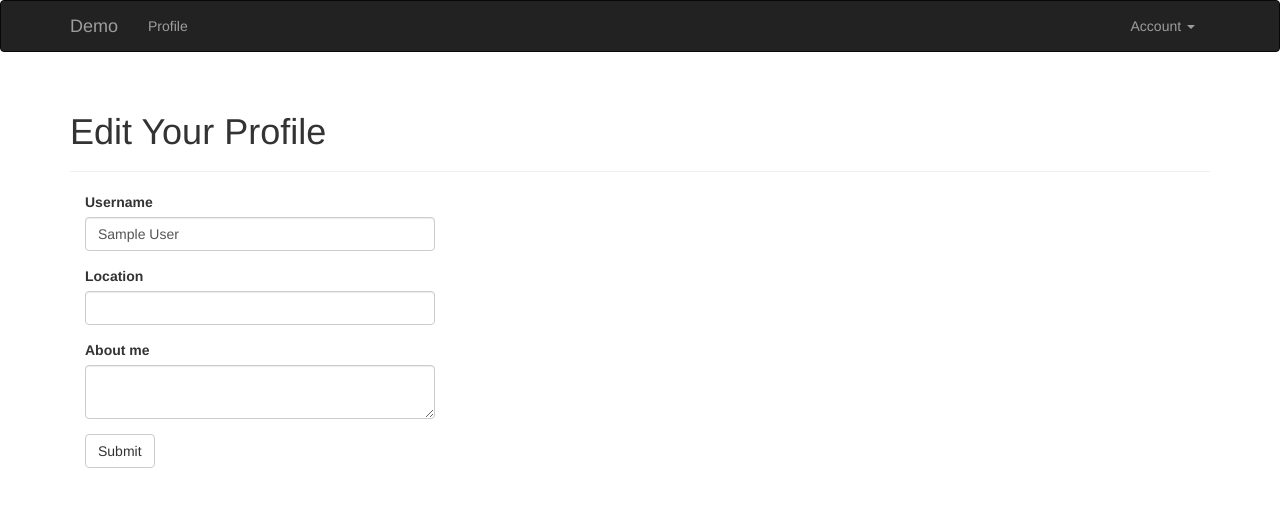
After one commit to magodo/flask_demo, a Flask app: page /edit-profile in a window 1280 px wide. The commit adds this page. Shown: the top 507 px of the page. Run offline with Flask 2, Linux system fonts and the light colour scheme; the visitor is signed in with stand-in values (Sample User, id 1); data comes from the database, SQL or seed files in the repository; some libraries are stand-ins or nearby versions.

Commit message:
user profile

```diff
--- a/app/auth/views.py
+++ b/app/auth/views.py
@@ -18,6 +18,10 @@ from ..models import UserModel
 from .forms import LoginForm, JoinForm, ChangePasswordForm, PasswordResetForm, \
                    PasswordResetRequestForm, ChangeEmailForm
 
+#####################################
+# Login && Logout
+#####################################
+
 @auth.route('/login', methods=['GET', 'POST'])
 def login():
     form = LoginForm()
@@ -26,7 +30,6 @@ def login():
         password = form.password.data
         obj = UserModel.query.filter_by(email=email).first()
         if obj is not None and obj.verify_password(password):
-            # add user to session
             login_user(obj, form.remember_me.data)
             return redirect(request.args.get('next') or url_for('main.index'))
         else:
@@ -36,30 +39,26 @@ def login():
 @auth.route('/logout')
 @login_required
 def logout():
-    # change online state to false
-    current_user.state = False
-    db.session.add(current_user)
-
-    # pop user from session
     logout_user()
     flash('You have been logged out.')
     return redirect(url_for('main.index'))
+
+#####################################
+# Join && Confirmation
+#####################################
 
 @auth.route('/join', methods=['GET','POST'])
 def join():
     form = JoinForm()
     if form.validate_on_submit():
         # create new row and store in db
-        user = UserModel(phone=form.phone.data, email=form.email.data,
-                       password=form.password.data, state=True,
-                       expire=datetime.today()+timedelta(days=365*10),
-                       name=form.name.data, is_male=form.gender.data is 'M',
-                       company=form.company.data,job=form.job.data,
-                       address=form.address.data, qq=form.qq.data)
+        user = UserModel(email=form.email.data,
+                         password=form.password.data,
+                         name=form.name.data)
         db.session.add(user)
         db.session.commit()
 
-        # add user to session
+        # login user
         login_user(user, False)
 
         # send confirmation email to user
@@ -104,6 +103,21 @@ def resend_confirmation():
     flash('A confirmation email has sent to you by email')
     return redirect(url_for('main.index'))
 
+# protect un-confirmed user from accessing pages except "auth" views or "static"
+@auth.before_app_request
+def before_request():
+    if current_user.is_authenticated:
+        current_user.ping()
+        if not current_user.confirmed \
+                and request.endpoint[:5] != 'auth.':
+            return redirect(url_for('auth.unconfirmed'))
+
+#####################################
+# Change password
+#####################################
+
+# change password after login
+
 @auth.route('/change-password', methods=['GET', 'POST'])
 @login_required
 def change_password():
@@ -118,15 +132,7 @@ def change_password():
             flash("Invalid password.")
     return render_template('auth/change_password.html', form=form)
 
-
-# protect un-confirmed user from accessing pages except "auth" views or "static"
-@auth.before_app_request # before_request only impact request within blueprint
-def before_request():
-    if current_user.is_authenticated \
-       and not current_user.confirmed \
-       and request.endpoint[:5] != 'auth.'\
-       and request.endpoint != 'static':
-        return redirect(url_for('auth.unconfirmed'))
+# reset password when forget
 
 @auth.route('/reset', methods=['GET','POST'])
 def password_reset_request():
@@ -157,6 +163,10 @@ def password_reset(token):
             return redirect(url_for('main.index'))
     return render_template('auth/reset_password.html', form=form)
 
+#####################################
+# Change Email
+#####################################
+
 @auth.route('/change-email', methods=['GET', 'POST'])
 @login_required
 def change_email_request():
--- a/app/decorators.py
+++ b/app/decorators.py
@@ -23,4 +23,4 @@ def permission_required(permission):
         return decorated_function
     return decorator
 
-admin_required = permission_required(Permission.ADMINISTRATOR)
+admin_required = permission_required(Permission.ADMINISTER)
--- a/app/main/forms.py
+++ b/app/main/forms.py
@@ -1,48 +1,90 @@
 from flask_wtf import FlaskForm
-from wtforms import StringField, SubmitField, HiddenField, PasswordField, SelectField, SelectMultipleField
-from wtforms.validators import Required, Length, Email, Optional
+from wtforms import StringField, SubmitField, HiddenField, PasswordField, SelectField, SelectMultipleField, BooleanField, TextAreaField, \
+                    ValidationError
+from wtforms.validators import Required, Length, Email, Optional, Regexp
 
-class LoginForm(FlaskForm):
-    name = StringField("User Name", validators = [Required()])
-    passwd = PasswordField("Password", validators = [Required()])
-    submit = SubmitField("Submit")
+from ..models import RoleModel, UserModel
 
-class JoinForm(FlaskForm):
+#class LoginForm(FlaskForm):
+#    name = StringField("User Name", validators = [Required()])
+#    passwd = PasswordField("Password", validators = [Required()])
+#    submit = SubmitField("Submit")
+#
+#class JoinForm(FlaskForm):
+#
+#    # mandatory
+#    name = StringField("Name", validators=[Length(1,6,"Length should be <= 6")])
+#    passwd = PasswordField("Passowrd", validators=[Required()])
+#    email = StringField("E-mail", validators=[Required(), Email("Invalid E-mail address")])
+#
+#    # optional
+#    phone = StringField("Phone Number", validators = [Optional(), Length(11, 11, "Invalid phone number")])
+#    gender = SelectField("Gender", choices=[('M', 'Male'), ('F', 'Female')])
+#    ##birthday = #TODO
+#    company = StringField("Company")
+#    job = SelectField("Job", choices=[('dev', 'Developer'), ('op', 'Operator')])
+#    address = StringField("Address")
+#    qq = StringField("QQ number")
+#    # TODO: check how to specify HTML "row" attribute to the select field when rendering
+#    #projs = SelectMultipleField("Project(s) involved", choices=[
+#    #    ('p1', 'Project 1'), ('p2', 'Project 2'), ('p3', 'Project 3')])
+#    submit = SubmitField("Submit")
+#
+#class ProfileForm(FlaskForm):
+#
+#    # mandatory
+#    name = StringField("Name", validators=[Length(1,6,"Length should be <= 6")])
+#    passwd = PasswordField("Passowrd", validators=[Required()])
+#    email = StringField("E-mail", validators=[Required(), Email("Invalid E-mail address")])
+#
+#    # optional
+#    phone = StringField("Phone Number", validators = [Optional(), Length(11, 11, "Invalid phone number")])
+#    gender = SelectField("Gender", choices=[('M', 'Male'), ('F', 'Female')])
+#    ##birthday = #TODO
+#    company = StringField("Company")
+#    job = SelectField("Job", choices=[('dev', 'Developer'), ('op', 'Operator')])
+#    address = StringField("Address")
+#    qq = StringField("QQ number")
+#    # TODO: check how to specify HTML "row" attribute to the select field when rendering
+#    #projs = SelectMultipleField("Project(s) involved", choices=[
+#    #    ('p1', 'Project 1'), ('p2', 'Project 2'), ('p3', 'Project 3')])
+#    submit = SubmitField("Submit")
 
-    # mandatory
-    name = StringField("Name", validators=[Length(1,6,"Length should be <= 6")])
-    passwd = PasswordField("Passowrd", validators=[Required()])
-    email = StringField("E-mail", validators=[Required(), Email("Invalid E-mail address")])
+###################
+# Forms
+###################
 
-    # optional
-    phone = StringField("Phone Number", validators = [Optional(), Length(11, 11, "Invalid phone number")])
-    gender = SelectField("Gender", choices=[('M', 'Male'), ('F', 'Female')])
-    ##birthday = #TODO
-    company = StringField("Company")
-    job = SelectField("Job", choices=[('dev', 'Developer'), ('op', 'Operator')])
-    address = StringField("Address")
-    qq = StringField("QQ number")
-    # TODO: check how to specify HTML "row" attribute to the select field when rendering
-    #projs = SelectMultipleField("Project(s) involved", choices=[
-    #    ('p1', 'Project 1'), ('p2', 'Project 2'), ('p3', 'Project 3')])
-    submit = SubmitField("Submit")
+class EditProfileForm(FlaskForm):
+    name = StringField('Username', validators=[Length(0, 64)])
+    location = StringField('Location', validators=[Length(0, 64)])
+    about_me = TextAreaField('About me')
+    submit = SubmitField('Submit')
 
-class ProfileForm(FlaskForm):
+class EditProfileAdminForm(FlaskForm):
+    email = StringField("E-mail", validators=[Required(), Length(1,64),
+                         Email("Invalid E-mail address")])
+    name = StringField("Username", validators=[Required(), Length(1,6,
+                        "User name should be less than 6 characters"),
+                        Regexp('^[a-zA-Z][A-Za-z0-9_.]*$', 0, 'Username must have only letters, '
+                        'numbers, dots or underscores and starts with letters.')])
+    confirmed = BooleanField('Confirmed')
+    role = SelectField('Role', coerce=int)
+    location = StringField('Location', validators=[Length(0,64)])
+    about_me = TextAreaField('About me')
+    submit = SubmitField('Submit')
 
-    # mandatory
-    name = StringField("Name", validators=[Length(1,6,"Length should be <= 6")])
-    passwd = PasswordField("Passowrd", validators=[Required()])
-    email = StringField("E-mail", validators=[Required(), Email("Invalid E-mail address")])
+    def __init__(self, user, *args, **kwargs):
+        super(EditProfileAdminForm, self).__init__(*args, **kwargs)
+        self.role.choices = [(role.id, role.name)
+                             for role in RoleModel.query.order_by(RoleModel.name).all()]
+        self.user = user
 
-    # optional
-    phone = StringField("Phone Number", validators = [Optional(), Length(11, 11, "Invalid phone number")])
-    gender = SelectField("Gender", choices=[('M', 'Male'), ('F', 'Female')])
-    ##birthday = #TODO
-    company = StringField("Company")
-    job = SelectField("Job", choices=[('dev', 'Developer'), ('op', 'Operator')])
-    address = StringField("Address")
-    qq = StringField("QQ number")
-    # TODO: check how to specify HTML "row" attribute to the select field when rendering
-    #projs = SelectMultipleField("Project(s) involved", choices=[
-    #    ('p1', 'Project 1'), ('p2', 'Project 2'), ('p3', 'Project 3')])
-    submit = SubmitField("Submit")
+    def validate_email(self, field):
+        if field.data != self.user.email and \
+                UserModel.query.filter_by(email=field.data).first():
+            raise ValidationError('Email already registered.')
+
+    def validate_name(self, field):
+        if field.data != self.user.name and \
+                UserModel.query.filter_by(name=field.data).first():
+            raise ValidationError('Username already in use.')
--- a/app/main/views.py
+++ b/app/main/views.py
@@ -1,88 +1,137 @@
 from datetime import datetime, timedelta
-from flask import render_template, session, redirect, url_for, flash, current_app
+from flask import render_template, session, redirect, url_for, flash, current_app, abort
+from flask_login import current_user, login_required
 
 from . import main
 from .. import db
-from .forms import LoginForm, JoinForm, ProfileForm
-from ..models import UserModel
+from .forms import EditProfileForm
+from ..models import UserModel, RoleModel
 from ..email import async_send_email
+from ..decorators import admin_required
 
 @main.route('/', methods=['GET'])
 def index():
     return render_template("index.html")
 
-@main.route('/login', methods=['GET', 'POST'])
-def login():
-    form = LoginForm()
+#@main.route('/login', methods=['GET', 'POST'])
+#def login():
+#    form = LoginForm()
+#    if form.validate_on_submit():
+#        # 'POST'
+#        name = form.name.data
+#        passwd = form.passwd.data
+#        obj = UserModel.query.filter_by(name=name).first()
+#        if not obj:
+#            flash('User "%s" not exists!'%name)
+#            return redirect(url_for(".login"))
+#        elif not obj.verify_password(passwd):
+#            flash('"User Name" or "Password" incorrect!')
+#            return redirect(url_for(".login"))
+#        else:
+#            # change online state
+#            obj.state = True
+#            db.session.add(obj)
+#            # store 'name' to session
+#            session['name'] = name
+#            return redirect(url_for('.index'))
+#    # 'GET'
+#    return render_template('login.html', form=form)
+#
+#@main.route('/join', methods=['GET','POST'])
+#def join():
+#    form = JoinForm()
+#    if form.validate_on_submit():
+#        # 'POST'
+#        name = form.name.data
+#        obj = UserModel.query.filter_by(name=name).first()
+#        if obj is None:
+#            # create new row and store in db
+#            new_obj = UserModel(phone=form.phone.data, email=form.email.data,
+#                           password=form.passwd.data, state=True,
+#                           expire=datetime.today()+timedelta(days=365*10),
+#                           name=form.name.data, is_male=form.gender.data is 'M',
+#                           company=form.company.data,job=form.job.data,
+#                           address=form.address.data, qq=form.qq.data)
+#            db.session.add(new_obj)
+#
+#            # store 'name' to session
+#            session['name'] = name
+#
+#            # remind admin
+#            async_send_email(current_app.config['DEMO_MAIL_ADMIN'], 'new user: %s'%name, 'mail/new_user', name=name)
+#
+#            return redirect(url_for('.index'))
+#        else:
+#            flash('Name: "%s" has been used!'%name)
+#            return redirect(url_for('.join'))
+#    # 'GET'
+#    return render_template('join.html', form=form)
+#
+#@main.route('/logout', methods=['GET'])
+#def logout():
+#    # change online state to false
+#    user = UserModel.query.filter_by(name=session['name']).first()
+#    user.state = False
+#    db.session.add(user)
+#    # pop 'user' from session
+#    session.pop('name')
+#
+#    return redirect(url_for('.index'))
+#
+#@main.route('/profile', methods=['GET', 'POST'])
+#def profile():
+#    form = ProfileForm()
+#    if form.validate_on_submit():
+#        # 'POST'
+#        # TODO: update db, show the current values for each field
+#        flash("Profile updated successfully!")
+#        return redirect(url_for('.profile'))
+#    # 'GET'
+#    return render_template('profile.html', form=form)
+
+@main.route('/user/<name>')
+def user(name):
+    user = UserModel.query.filter_by(name=name).first()
+    if user is None:
+        abort(404)
+    return render_template('user.html', user=user)
+
+@main.route('/edit-profile', methods=['GET', 'POST'])
+@login_required
+def edit_profile():
+    form = EditProfileForm()
     if form.validate_on_submit():
-        # 'POST'
-        name = form.name.data
-        passwd = form.passwd.data
-        obj = UserModel.query.filter_by(name=name).first()
-        if not obj:
-            flash('User "%s" not exists!'%name)
-            return redirect(url_for(".login"))
-        elif not obj.verify_password(passwd):
-            flash('"User Name" or "Password" incorrect!')
-            return redirect(url_for(".login"))
-        else:
-            # change online state
-            obj.state = True
-            db.session.add(obj)
-            # store 'name' to session
-            session['name'] = name
-            return redirect(url_for('.index'))
-    # 'GET'
-    return render_template('login.html', form=form)
+        current_user.name = form.name.data
+        current_user.location = form.location.data
+        current_user.about_me = form.about_me.data
+        db.session.add(current_user)
+        flash('Your profile has been updated')
+        return redirect(url_for('.user', name=current_user.name))
+    form.name.data = current_user.name
+    form.location.data = current_user.location
+    form.about_me.data = current_user.about_me
+    return render_template('edit_profile.html', form=form)
 
-@main.route('/join', methods=['GET','POST'])
-def join():
-    form = JoinForm()
+@main.route('/edit-edit_profile/<int:id>', methods=['GET', 'POST'])
+@login_required
+@admin_required
+def edit_profile_admin(id):
+    user = UserModel.query.get_or_404(id)
+    form = EditProfileAdminForm(user=user)
     if form.validate_on_submit():
-        # 'POST'
-        name = form.name.data
-        obj = UserModel.query.filter_by(name=name).first()
-        if obj is None:
-            # create new row and store in db
-            new_obj = UserModel(phone=form.phone.data, email=form.email.data,
-                           password=form.passwd.data, state=True,
-                           expire=datetime.today()+timedelta(days=365*10),
-                           name=form.name.data, is_male=form.gender.data is 'M',
-                           company=form.company.data,job=form.job.data,
-                           address=form.address.data, qq=form.qq.data)
-            db.session.add(new_obj)
-
-            # store 'name' to session
-            session['name'] = name
-
-            # remind admin
-            async_send_email(current_app.config['DEMO_MAIL_ADMIN'], 'new user: %s'%name, 'mail/new_user', name=name)
-
-            return redirect(url_for('.index'))
-        else:
-            flash('Name: "%s" has been used!'%name)
-            return redirect(url_for('.join'))
-    # 'GET'
-    return render_template('join.html', form=form)
-
-@main.route('/logout', methods=['GET'])
-def logout():
-    # change online state to false
-    user = UserModel.query.filter_by(name=session['name']).first()
-    user.state = False
-    db.session.add(user)
-    # pop 'user' from session
-    session.pop('name')
-
-    return redirect(url_for('.index'))
-
-@main.route('/profile', methods=['GET', 'POST'])
-def profile():
-    form = ProfileForm()
-    if form.validate_on_submit():
-        # 'POST'
-        # TODO: update db, show the current values for each field
-        flash("Profile updated successfully!")
-        return redirect(url_for('.profile'))
-    # 'GET'
-    return render_template('profile.html', form=form)
+        user.email = form.email.data
+        user.name = form.name.data
+        user.confirmed = form.confirmed.data
+        user.role = RoleModel.query.get(form.role.data)
+        user.location = form.location.data
+        user.about_me = form.about_me.data
+        db.session.add(user)
+        flash('The profile has been updated.')
+        return redirect(url_for('.user', name = user.name))
+    form.email.data = user.email
+    form.name.data = user.name
+    form.confirmed.data = user.confirmed
+    form.role.data = user.role_id
+    form.location.data = user.location
+    form.about_me.data = user.about_me
+    return render_template('edit_profile.html', form=form, user=user)
--- a/app/templates/base.html
+++ b/app/templates/base.html
@@ -22,6 +22,11 @@
             <a class="navbar-brand" href="/">{{ system_name }}</a>
         </div>
         <div class="navbar-collapse collapse">
+            <ul class="nav navbar-nav">
+                {% if current_user.is_authenticated %}
+                    <li><a href="{{ url_for('main.user', name=current_user.name) }}">Profile</a></li>
+                {% endif %}
+            </ul>
             <ul class="nav navbar-nav navbar-right">
                 {% if current_user.is_authenticated %}
                     <li class="dropdown">
--- /dev/null
+++ b/app/templates/edit_profile.html
@@ -0,0 +1,13 @@
+{% extends "base.html" %}
+{% import "bootstrap/wtf.html" as wtf %}
+
+{% block title %}Demo - Edit Profile{% endblock %}
+
+{% block page_content %}
+<div class="page-header">
+       <h1>Edit Your Profile</h1>
+   </div>
+<div class="col-md-4">
+       {{ wtf.quick_form(form) }}
+   </div>
+{% endblock %}
--- a/app/templates/index.html
+++ b/app/templates/index.html
@@ -4,9 +4,9 @@
 {% block page_content %}
 
 <div class="page-header">
-    <h1>Welcome to {{ system_name }}:
-        {% if not current_user.is_authenticated %}Please login or sign up.
-        {% else %} {{ "%s (%s)" %(current_user.name,current_user.email)}}
+    <h1>Welcome to {{ system_name }}
+        {% if current_user.is_authenticated %}
+            :{{ "%s" %(current_user.name)}}
         {% endif %}
     </h1>
 </div>
```
Also changed, not shown: app/auth/forms.py (+0 -12 lines), app/models.py (+16 -15 lines), app/templates/user.html (added, +41 -0 lines), data-dev.sqlite, data-test.sqlite (deleted). Lines whose indentation alone changed are shown as unchanged.
